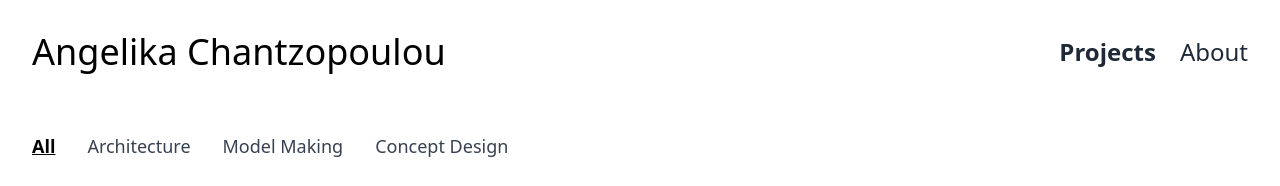
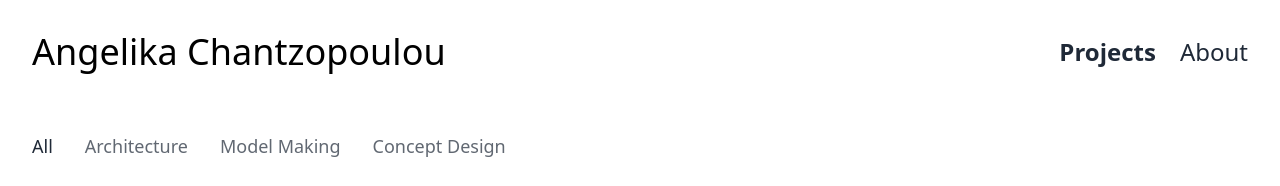
Before and after one commit to petros-chantz/Angelika2025_portfolio, a React (Create React App) app: page / in a window 1280 px wide. Shown: the top 186 px of the page. Built offline with nearby package versions, Linux system fonts and the light colour scheme.

Commit message:
feat: changes filterBar

```diff
--- a/src/components/FilterBar.jsx
+++ b/src/components/FilterBar.jsx
@@ -8,8 +8,8 @@ function FilterBar({ years, keywords, selectedKeyword, setSelectedKeyword }) {
             onClick={() => setSelectedKeyword(keyword)}
             className={`px-2 py-1 text-lg transition capitalize ${
               selectedKeyword === keyword
-                ? "text-black font-semibold underline"
-                : "text-gray-700 hover:text-[#ca3500]"
+                ? "text-gray-800 opacity-100 font-medium "
+                : "text-gray-800 opacity-70 font-medium hover:text-[#ca3500]"
             }`}
           >
             {keyword}
```
